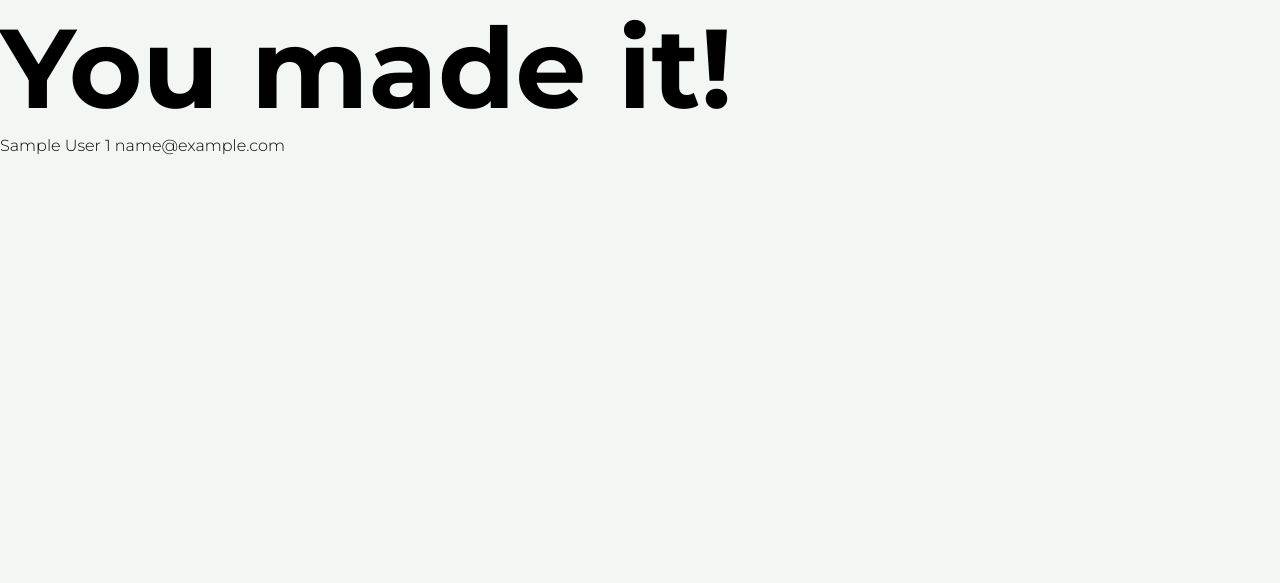
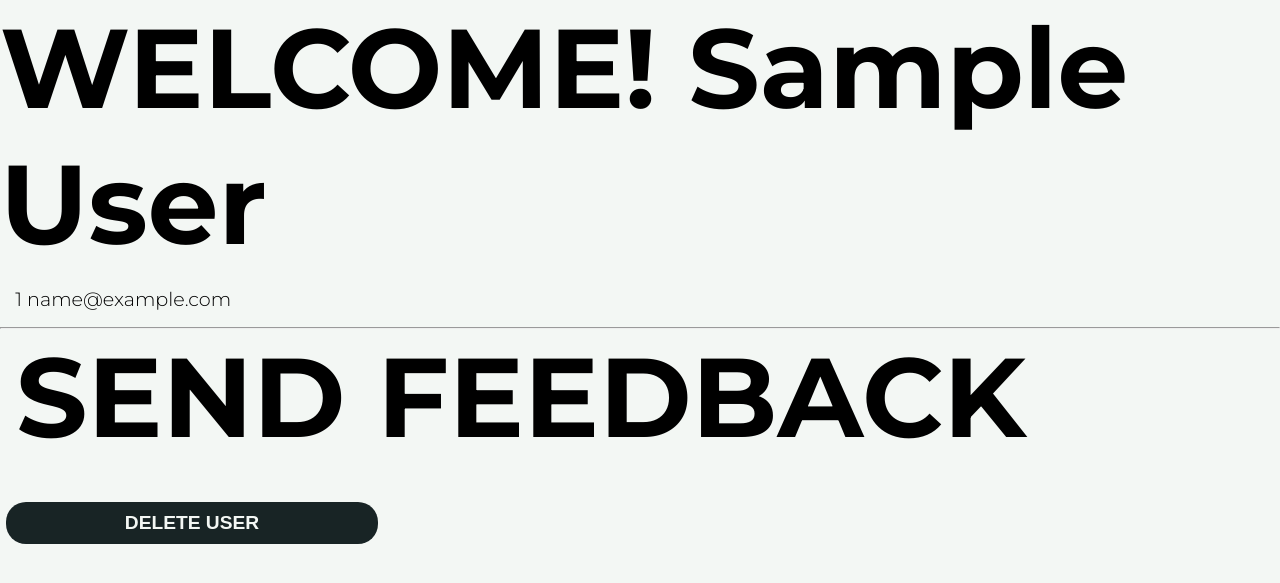
Before and after one commit to Leomedina/FeedbackForm, a Flask app: template templates/user.html in a window 1280 px wide. Shown: the part 61-644 px from the top of the page. Run offline with Flask 2, Linux system fonts and the light colour scheme; the template is opened without the code that fills it: values that come from a table or form of the project are taken from there, others are empty; the visitor is signed in with stand-in values (Sample User, id 1); data comes from the database, SQL or seed files in the repository.

Commit message:
adding functionality, deleting, and adding comments

```diff
--- a/app.py
+++ b/app.py
@@ -1,7 +1,7 @@
 from flask import Flask, render_template, redirect, session, flash
 from flask_debugtoolbar import DebugToolbarExtension
-from models import db, connect_db, User
-from forms import LoginForm, SignUpForm
+from models import db, connect_db, User, Feedback
+from forms import LoginForm, SignUpForm, FeedbackForm
 
 app = Flask(__name__)
 
@@ -21,11 +21,38 @@ def show_home():
 
 @app.route('/users/<username>')
 def show_userpage(username):
-    if "username" not in session:
+    if "username" not in session or username != session['username']:
         flash("Please login to see the secret")
         return redirect('/login')
     u = User.query.filter_by(username = username).first()
     return render_template('/user.html', user = u)
+
+@app.route('/users/<username>/feedback', methods = ["GET", "POST"])
+def feedback_form(username):
+    if "username" not in session or username != session['username']:
+        flash("Please login to see the secret")
+        return redirect('/login')
+    u = User.query.filter_by(username = username).first()
+    form = FeedbackForm()
+    if form.validate_on_submit():
+        title = form.title.data
+        content = form.content.data
+        feedback = Feedback(username = u.username, title = title, content = content)
+        send_to_server(feedback)
+        return redirect(f'/users/{u.username}')
+    return render_template('/feedback.html', user = u, form = form)
+
+@app.route('/users/<username>/delete')
+def delete_user(username):
+    if "username" not in session or username != session['username']:
+        flash("Please Login")
+        return redirect('/login')
+    u = User.query.get(username)
+    db.session.delete(u)
+    db.session.commit()
+    session.pop('username')
+    return redirect('/')
+
 
 @app.route('/register', methods = ["GET", "POST"])
 def register_user():
@@ -38,8 +65,7 @@ def register_user():
         last_name = form.last_name.data
         new_user = User.register(username, password, email, first_name, last_name)
         flash('Success! Created new account')
-        db.session.add(new_user)
-        db.session.commit()
+        send_to_server(new_user)
         session['username'] = username
         return redirect(f'/users/{username}')
     return render_template('/signup.html', form = form)
@@ -63,3 +89,9 @@ def logout_user():
     session.pop('username')
     flash("Goodbye!")
     return redirect('/')
+
+
+def send_to_server(item):
+    db.session.add(item)
+    db.session.commit()
+    return True
--- a/forms.py
+++ b/forms.py
@@ -12,3 +12,7 @@ class SignUpForm(FlaskForm):
     email = StringField("Email", validators=[InputRequired(), Length(max=50)])
     first_name = StringField("First Name", validators=[InputRequired(), Length(max=30)])
     last_name = StringField("Last Name", validators=[InputRequired(), Length(max=30)])
+
+class FeedbackForm(FlaskForm):
+    title = StringField("Title", validators=[InputRequired(), Length(max=100)])
+    content = StringField("Content", validators=[InputRequired()])
--- a/templates/user.html
+++ b/templates/user.html
@@ -1,9 +1,16 @@
-{% extends "base.html" %}
+{% extends "base.html" %} {% block content %}
+<h1>WELCOME! {{user.first_name}} {{user.last_name}}</h1>
+<p>
+  {{user.username}} {{user.email}}
+</p>
+<hr />
+<a href="/users/{{user.username}}/feedback"><h1>SEND FEEDBACK</h1></a>
 
-{% block content %}
-<h1>You made it!</h1>
-{{user.first_name}}
-{{user.last_name}}
-{{user.username}}
-{{user.email}}
+{% for feedback in user.feedback %}
+<p>TITLE: {{feedback.title}}</p>
+<p>CONTENT: {{feedback.content}}</p>
+{%endfor%}
+<form action="/users/{{user.username}}/delete"">
+    <button>DELETE USER</button>
+</form>
 {% endblock %}
```
Also changed, not shown: models.py (+18 -0 lines), templates/feedback.html (added, +17 -0 lines).
